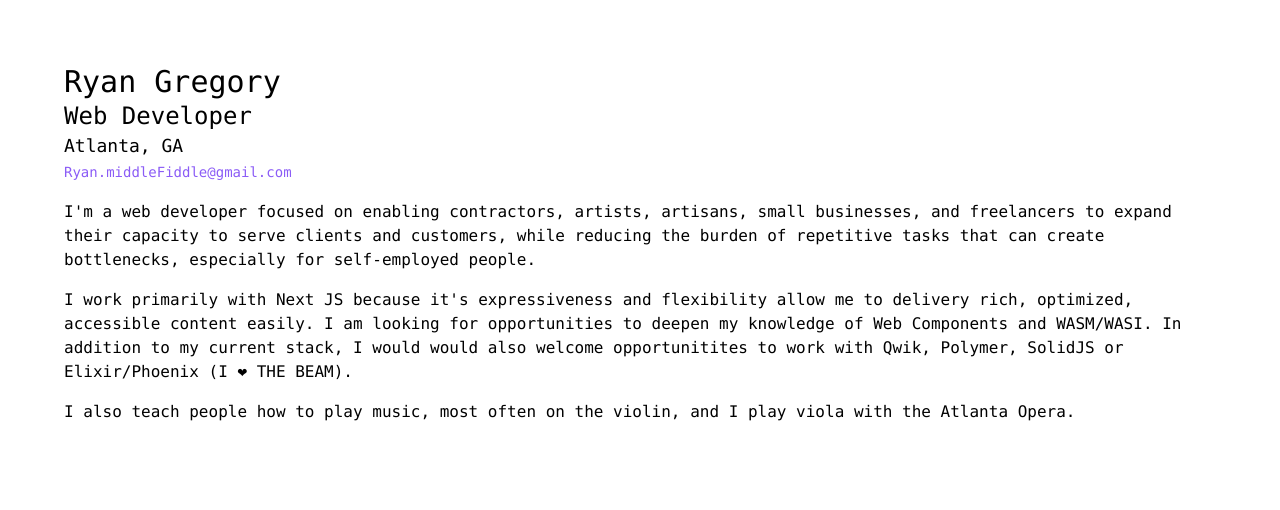
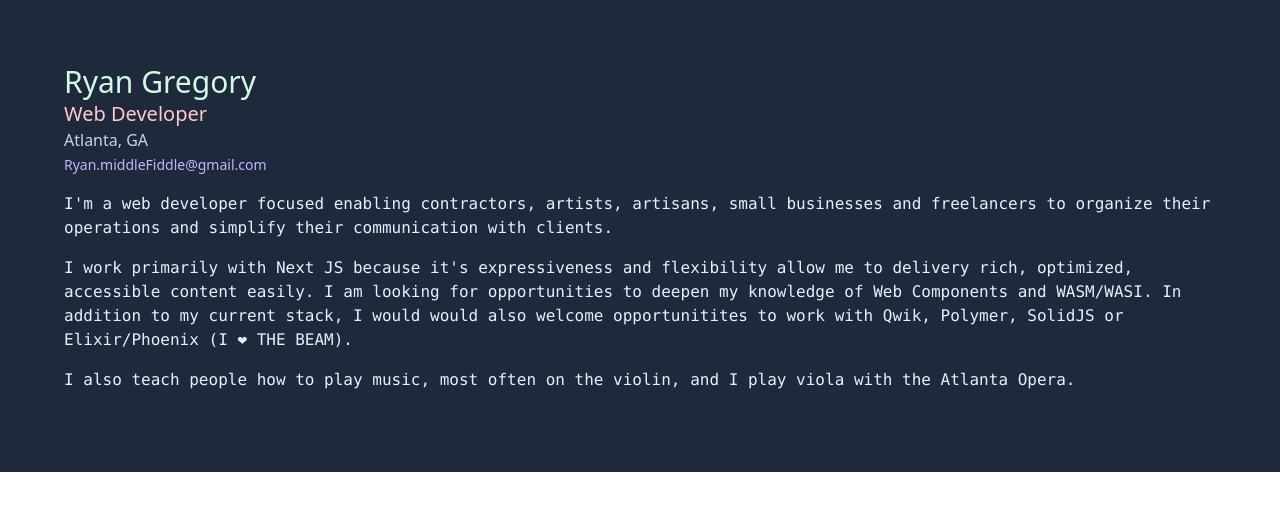
Before and after one commit to middleFiddle/portfolio, a Next.js app: page / in a window 1280 px wide. Shown: the top 510 px of the page. Built offline with nearby package versions, Linux system fonts and the light colour scheme.

Commit message:
get stylie irie

```diff
--- a/pages/index.js
+++ b/pages/index.js
@@ -3,7 +3,7 @@ import Image from "next/image";
 
 export default function Home() {
   return (
-    <div>
+    <div className="bg-slate-800">
       <Head>
         <title>Create Next App</title>
         <meta name="description" content="Generated by create next app" />
@@ -11,24 +11,24 @@ export default function Home() {
       </Head>
 
       <main className="flex flex-col justify-evenly p-16">
-        <div className="block font-mono mb-4">
-          <h1 className="text-3xl">Ryan Gregory</h1>
-          <h2 className="text-2xl">Web Developer</h2>
-          <h3 className="text-lg">Atlanta, GA</h3>
+        <div className="font-sans mb-4 container mx-auto">
+          <h1 className="text-3xl font-extralight text-emerald-100">
+            Ryan Gregory
+          </h1>
+          <h1 className="text-xl font-thin text-red-200">Web Developer</h1>
+          <h1 className="text-md text-slate-300">Atlanta, GA</h1>
           <a
-            className="text-violet-500 text-sm  hover:text-violet-700 hover:text-md"
+            className="text-violet-300 text-sm  hover:text-amber-200 hover:text-md"
             href="mailto: Ryan.middleFiddle@gmail.com"
           >
             Ryan.middleFiddle@gmail.com
           </a>
         </div>
-        <div className="font-mono ">
+        <div className="font-mono text-sky-100 flex flex-col container mx-auto">
           <p className="pb-4">
-            I&apos;m a web developer focused on enabling contractors, artists,
-            artisans, small businesses, and freelancers to expand their capacity
-            to serve clients and customers, while reducing the burden of
-            repetitive tasks that can create bottlenecks, especially for
-            self-employed people.
+            I&apos;m a web developer focused enabling contractors, artists,
+            artisans, small businesses and freelancers to organize their
+            operations and simplify their communication with clients.
           </p>
 
           <p className="pb-4">
```
